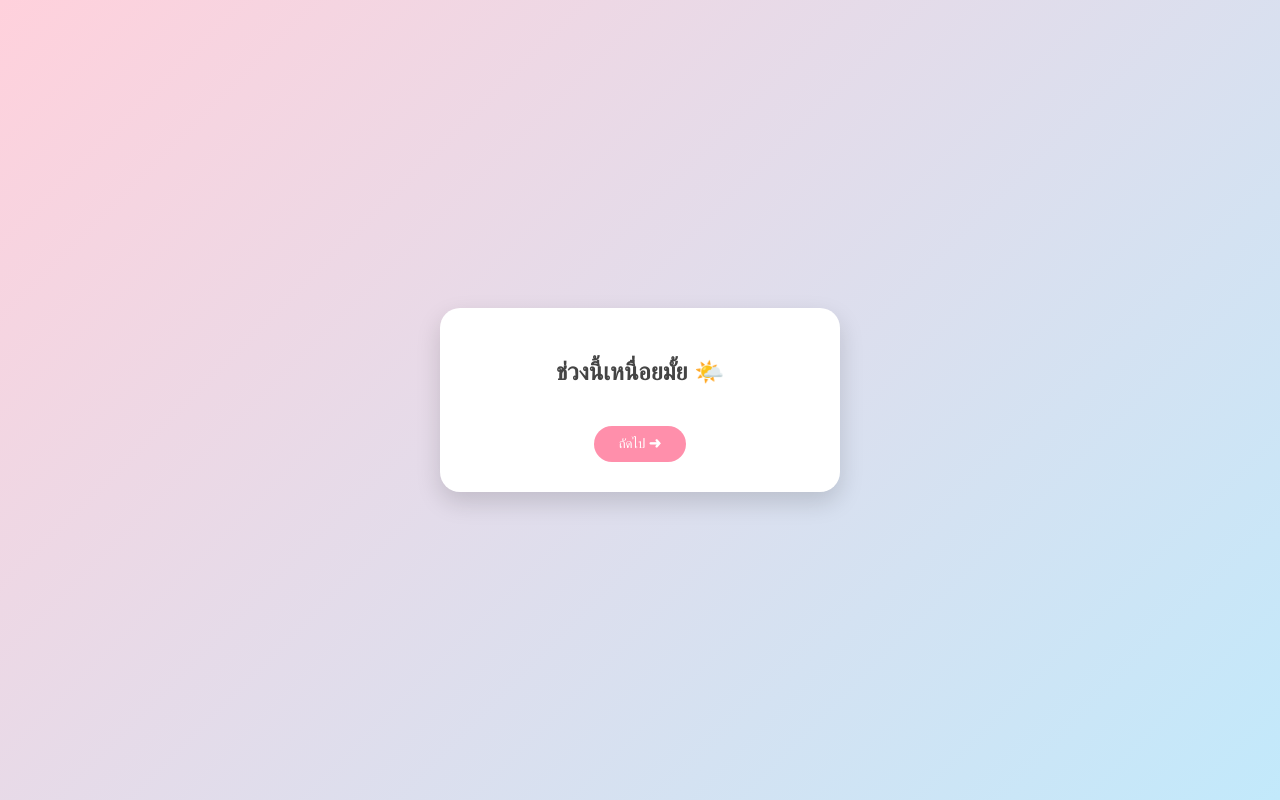
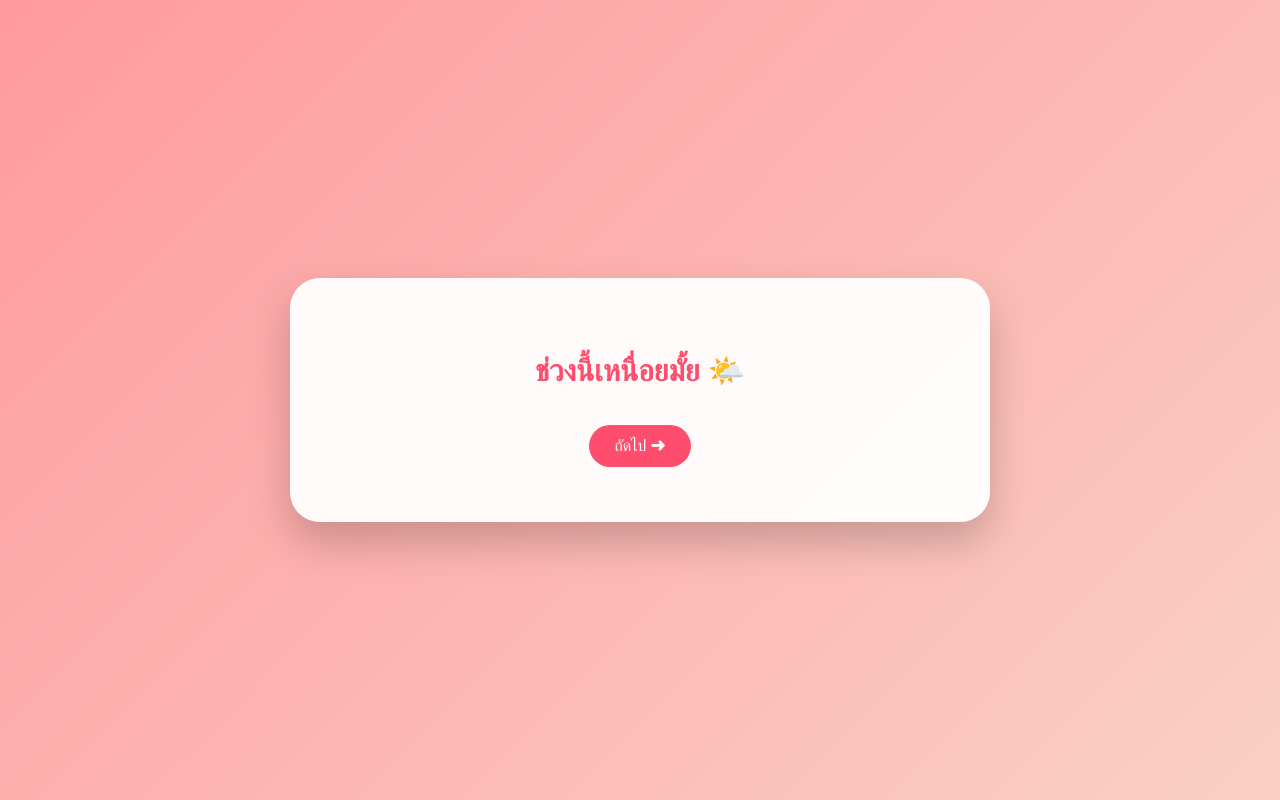
Before and after one commit to DMLynx/HTMLForFair, a plain HTML site: page index.html in a window 1280 px wide. Drawn offline with Linux system fonts and the light colour scheme.

Commit message:
Update styling and content in index.html

```diff
--- a/index.html
+++ b/index.html
@@ -2,110 +2,151 @@
 <html>
 <head>
 <meta charset="UTF-8">
-<title>For You 💌</title>
+<title>For You 💖</title>
 <style>
+
 body {
   margin: 0;
-  font-family: sans-serif;
-  background: linear-gradient(135deg, #ffd1dc, #c2e9fb);
+  font-family: 'Segoe UI', sans-serif;
+  background: linear-gradient(135deg, #ff9a9e, #fad0c4);
   display: flex;
   justify-content: center;
   align-items: center;
   height: 100vh;
 }
 
-.card {
-  background: white;
-  width: 340px;
-  padding: 30px;
-  border-radius: 20px;
-  box-shadow: 0 10px 25px rgba(0,0,0,0.15);
+.container {
+  background: rgba(255,255,255,0.95);
+  width: 85%;
+  max-width: 600px;
+  padding: 50px;
+  border-radius: 30px;
+  box-shadow: 0 20px 40px rgba(0,0,0,0.2);
   text-align: center;
+  transition: 0.4s;
 }
 
-h2 {
+h1 {
+  font-size: 30px;
+  color: #ff4d6d;
+}
+
+p {
+  font-size: 20px;
   color: #444;
 }
 
-p {
-  color: #555;
+.buttons {
+  margin-top: 30px;
 }
 
 button {
-  margin-top: 20px;
-  padding: 10px 25px;
+  padding: 12px 25px;
+  font-size: 16px;
   border: none;
-  border-radius: 20px;
-  background: #ff8fab;
-  color: white;
+  border-radius: 25px;
+  margin: 5px;
   cursor: pointer;
   transition: 0.3s;
 }
 
-button:hover {
+.next {
+  background: #ff4d6d;
+  color: white;
+}
+
+.next:hover {
+  transform: scale(1.1);
+}
+
+.back {
+  background: #ccc;
+}
+
+.back:hover {
   transform: scale(1.05);
 }
 
-.fade {
-  animation: fade 0.4s ease-in-out;
+img {
+  margin-top: 20px;
+  width: 220px;
+  border-radius: 20px;
+  box-shadow: 0 10px 20px rgba(0,0,0,0.2);
 }
 
-@keyframes fade {
-  from {opacity: 0;}
-  to {opacity: 1;}
-}
 </style>
 </head>
 
 <body>
 
-<div class="card fade" id="content">
-  <h2>ช่วงนี้เหนื่อยมั้ย 🌤️</h2>
-  <button onclick="next()">ถัดไป ➜</button>
-</div>
+<div class="container" id="content"></div>
 
 <script>
+
 let step = 0;
 
-function next() {
+function render() {
   const content = document.getElementById("content");
-  content.classList.remove("fade");
-  void content.offsetWidth;
-  content.classList.add("fade");
 
-  step++;
+  let html = "";
 
-  if(step === 1) {
-    content.innerHTML = `
-      <h2>เห็นทำงานดึกทุกวันเลยนะ 🌙</h2>
-      <button onclick="next()">ถัดไป ➜</button>
+  if(step === 0) {
+    html = `
+      <h1>ช่วงนี้เหนื่อยมั้ย 🌤️</h1>
+    `;
+  }
+
+  else if(step === 1) {
+    html = `
+      <h1>เห็นทำงานดึกทุกวันเลยนะ 🌙</h1>
     `;
   }
 
   else if(step === 2) {
-    content.innerHTML = `
-      <h2>พรุ่งนี้ก็นำเสนอโครงงานแล้ว</h2>
-      <p>ตั้งใจมาก ๆ เลย สู้ ๆ นะ ✨</p>
-      <button onclick="next()">ถัดไป ➜</button>
+    html = `
+      <h1>พรุ่งนี้ก็นำเสนอโครงงานแล้ว ✨</h1>
+      <p>สู้ ๆ นะ ตั้งใจมากเลย</p>
     `;
   }
 
   else if(step === 3) {
-    content.innerHTML = `
-      <h2>เลยซื้อของขวัญเล็ก ๆ มาฝากกก 🎁</h2>
-      <p>เล็ก ๆ น้อย ๆ แต่ตั้งใจนะ</p>
-      <button onclick="next()">ถัดไป ➜</button>
+    html = `
+      <h1>เลยซื้อของขวัญเล็ก ๆ มาฝากกก 🎁</h1>
+      <img src="gift.jpg">
+      <p>เล็ก ๆ น้อย ๆ แต่ตั้งใจมากนะ</p>
     `;
   }
 
   else if(step === 4) {
-    content.innerHTML = `
-      <h2>Happy Valentine ล่วงหน้านะ 💕</h2>
+    html = `
+      <h1>Happy Valentine ล่วงหน้านะ 💕</h1>
       <p>พี่ไม่อยู่โรงเรียนเลยฝากเพื่อนมาให้นะ</p>
-      <p style="font-size:14px;">อย่าลืมพักผ่อนนะะะ ดูแลตัวเองด้วยนะ 🌷</p>
+      <p>อย่าลืมพักผ่อนนะะะ ดูแลตัวเองด้วยนะ 🌷</p>
     `;
   }
+
+  html += `
+    <div class="buttons">
+      ${step > 0 ? '<button class="back" onclick="back()">ย้อนกลับ</button>' : ''}
+      ${step < 4 ? '<button class="next" onclick="next()">ถัดไป ➜</button>' : ''}
+    </div>
+  `;
+
+  content.innerHTML = html;
 }
+
+function next() {
+  if(step < 4) step++;
+  render();
+}
+
+function back() {
+  if(step > 0) step--;
+  render();
+}
+
+render();
+
 </script>
 
 </body>
```
